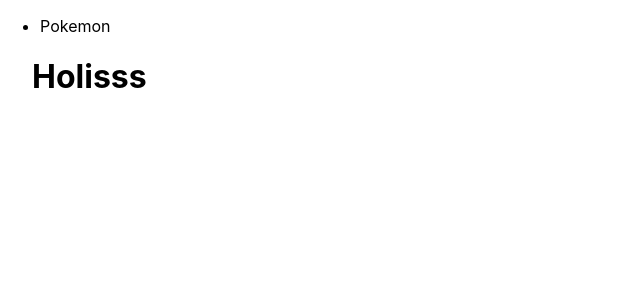
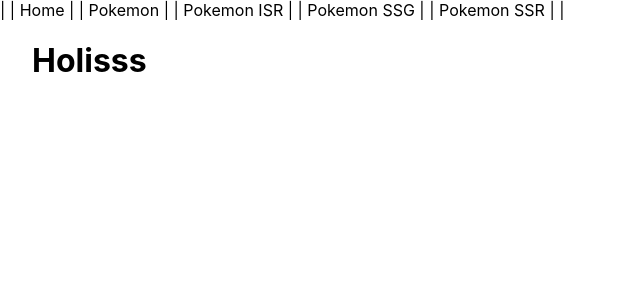
Before and after one commit to SandraQS/W08CH1-pokemon-next-sandra-quero, a Next.js app: page / in a window 1280 px wide. Shown: the top 300 px of the page, without its empty margins (0-640 px from the left). Built offline with nearby package versions, Linux system fonts and the light colour scheme.

Commit message:
Created nav

```diff
--- a/pages/_app.js
+++ b/pages/_app.js
@@ -1,14 +1,25 @@
 import "../styles/globals.css";
+import Link from "next/link";
 
 function MyApp({ Component, pageProps }) {
   return (
     <>
       <nav>
-        <ul>
-          <li>
-            <a>Pokemon</a>
-          </li>
-        </ul>
+        <Link href="/">
+          <a> | | Home | </a>
+        </Link>{" "}
+        <Link href="/pokemon">
+          <a> | Pokemon | </a>
+        </Link>{" "}
+        <Link href="/mis-pokemon/ISR">
+          <a> | Pokemon ISR | </a>
+        </Link>{" "}
+        <Link href="/mis-pokemon/SSG">
+          <a>| Pokemon SSG | </a>
+        </Link>{" "}
+        <Link href="/mis-pokemon/SSR">
+          <a> | Pokemon SSR | | </a>
+        </Link>{" "}
       </nav>
       <Component {...pageProps} />
     </>
```
